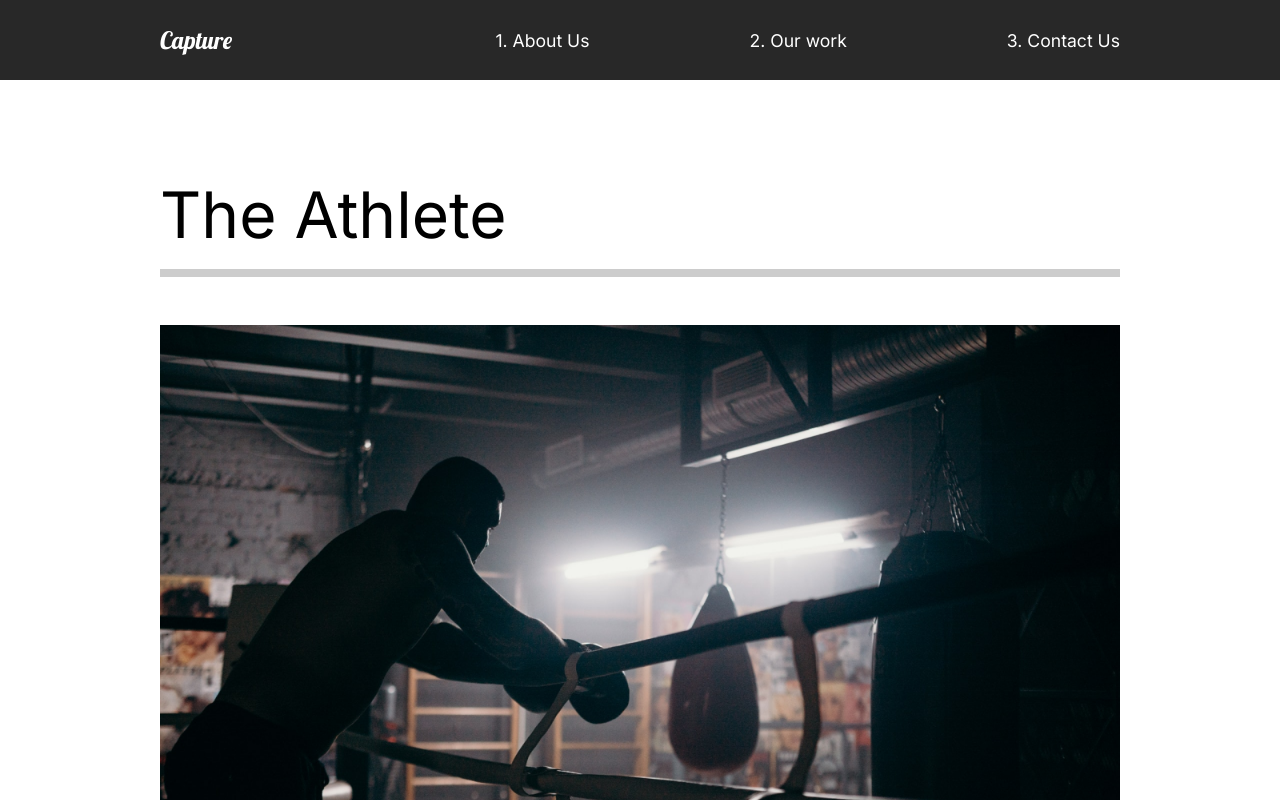
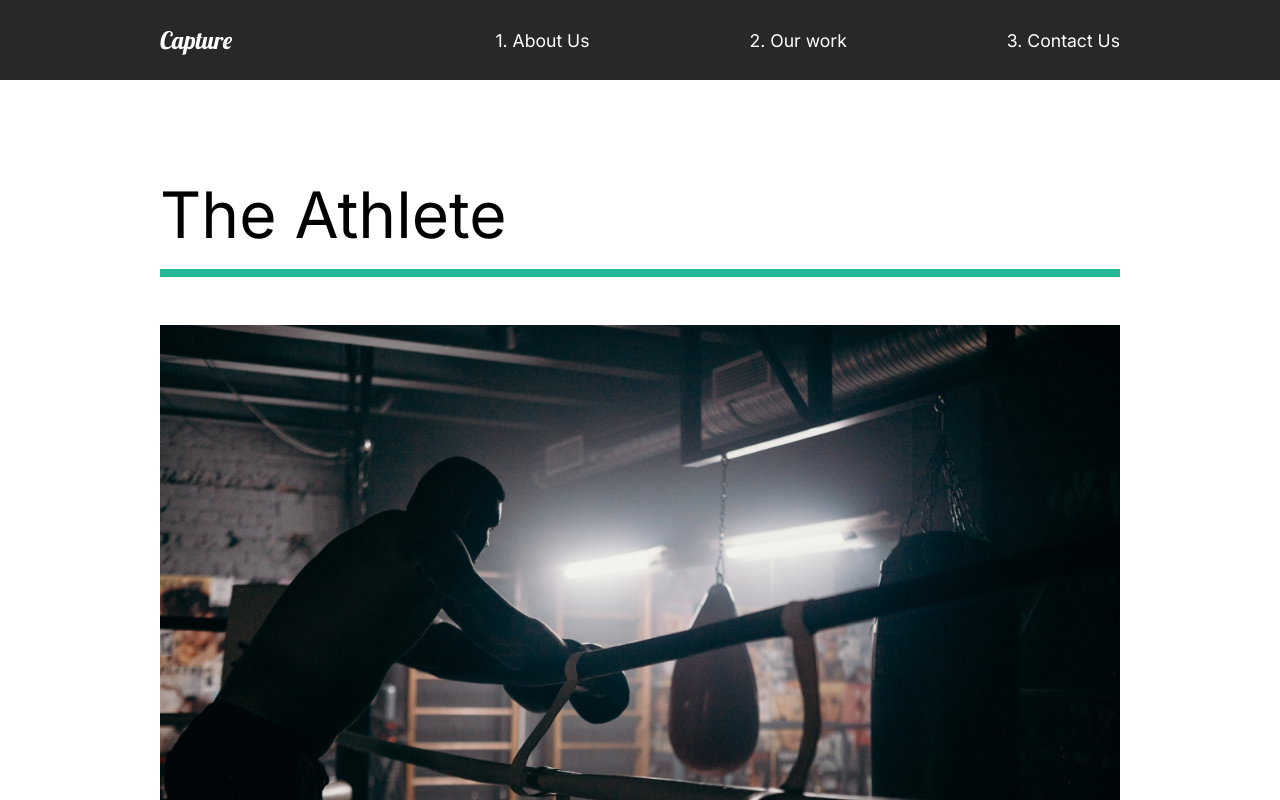
Before and after one commit to MadBones3/ReactPortofolioWebsite, a React (Create React App) app: page /work in a window 1280 px wide. Shown: the top 800 px of the page. Built offline with nearby package versions, Linux system fonts and the light colour scheme.

Commit message:
Our work animations

```diff
--- a/src/Animation.js
+++ b/src/Animation.js
@@ -7,14 +7,13 @@
         opacity: 1,
         y: 0,
         transition: {
-            duration: 1,
+            duration: 0.5,
             when: "beforeChildren",
             staggerChildren: 0.25
         },
     },
     exit: {
         opacity: 0,
-        y: 300,
         transition: {
             duration: 0.5,
         },
@@ -59,3 +58,41 @@
         },
     },
 };
+export const lineAnim = {
+    hidden: {
+        width: '0%'
+    },
+    show: {
+        width: '100%',
+        transition: {
+            duration: 1
+        },
+    },
+};
+export const slider = {
+    hidden: {
+       x: '-130%',
+       skew: '45deg'
+    },
+    show: {
+        x: '100%',
+        skew: '0deg',
+        transition: {
+            ease: "easeOut",
+            duration: 1
+        },
+    },
+};
+
+export const sliderContainer = {
+    hidden: {
+        opacity: 1
+    },
+    show: {
+        opacity: 1,
+        transition: {
+            ease: "easeOut",
+            staggerChildren: 0.15
+        },
+    },
+}
--- a/src/pages/OurWork.js
+++ b/src/pages/OurWork.js
@@ -8,16 +8,24 @@
 
 //animations
 import { motion } from 'framer-motion';
-import { pageAnimation } from '../Animation'
+import { pageAnimation, fade, photoAnim, lineAnim, slider, sliderContainer } from '../Animation'
 
 const OurWork = () => {
     return(
         <Work variants={pageAnimation} initial="hidden" animate="show" exit="exit" style={{background: "#fff"}}>
+            <motion.div variants={sliderContainer}>
+                <Frame1 variants={slider} ></Frame1>
+                <Frame2 variants={slider} ></Frame2>
+                <Frame3 variants={slider} ></Frame3>
+                <Frame4 variants={slider} ></Frame4>
+            </motion.div>
             <Movie>
-                <h2>The Athlete</h2>
-                <div className="line"></div>
+                <motion.h2 variants={fade} >The Athlete</motion.h2>
+                <motion.div variants={lineAnim} className="line"></motion.div>
                 <Link to="/work/the-athlete">
-                    <img src={athlete} alt="athlete" />
+                    <Hide>
+                        <motion.img src={athlete} alt="athlete" variants={photoAnim} />
+                    </Hide>
                 </Link>
             </Movie>
             <Movie>
@@ -50,7 +58,7 @@
     padding-bottom: 10rem;
     .line {
         height: 0.5rem;
-        background-color: #ccc;
+        background-color: #23b997;
         margin-bottom: 3rem;
     }
     img {
@@ -59,5 +67,28 @@
         object-fit: cover;
     }
 `;
+const Hide = styled.div`
+    overflow: hidden;
+`;
+
+//frame Animation
+const Frame1 = styled(motion.div)`
+    position: fixed;
+    left: 0;
+    top: 10%;
+    width: 100%;
+    height: 100vh;
+    background: #fffebf;
+    z-index: 2;
+`;
+const Frame2 = styled(Frame1)`
+    background: #ff8efb;
+`;
+const Frame3 = styled(Frame1)`
+    background: #8ed2ff;
+`;
+const Frame4 = styled(Frame1)`
+    background: #8effa0;
+`;
 
 export default OurWork;
```
